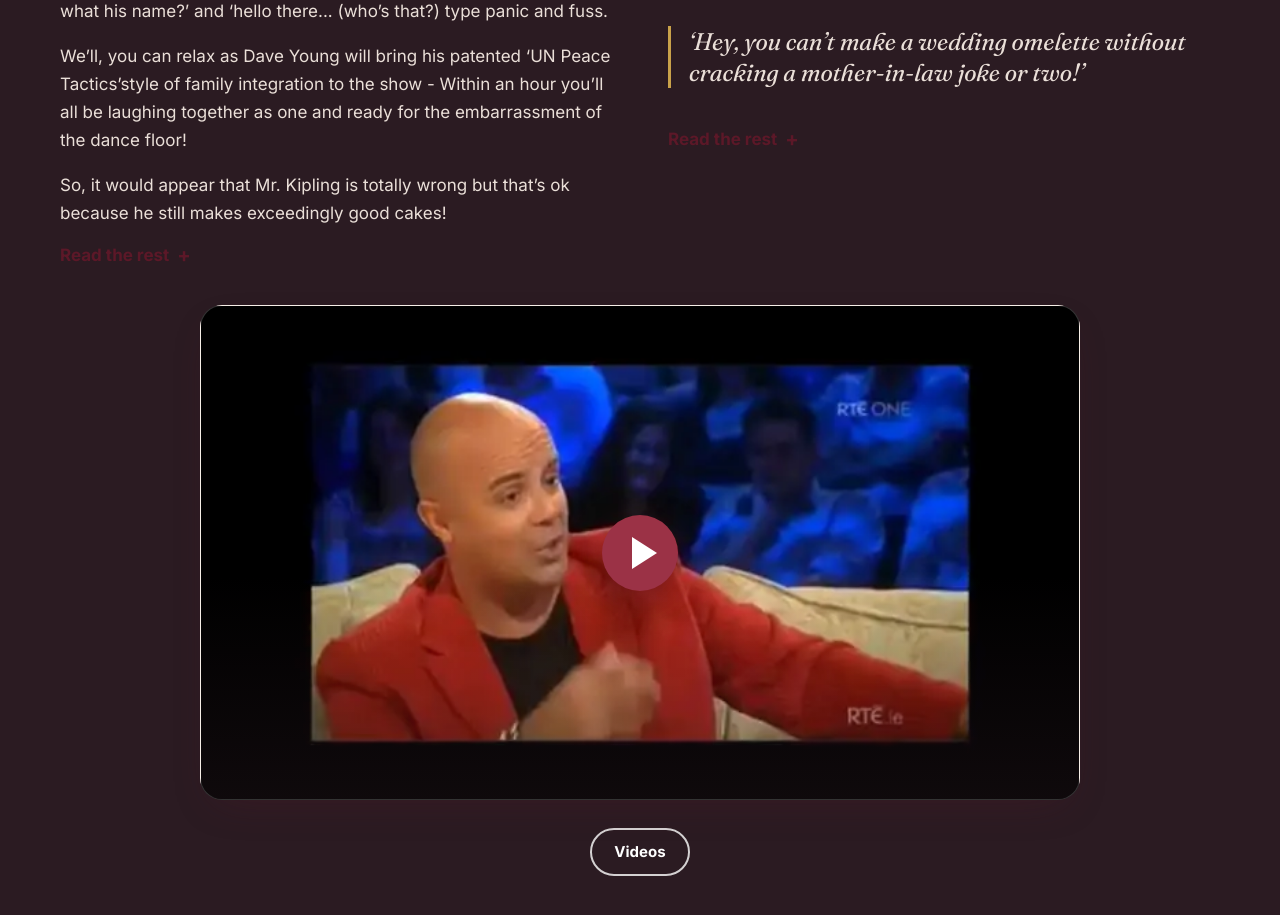
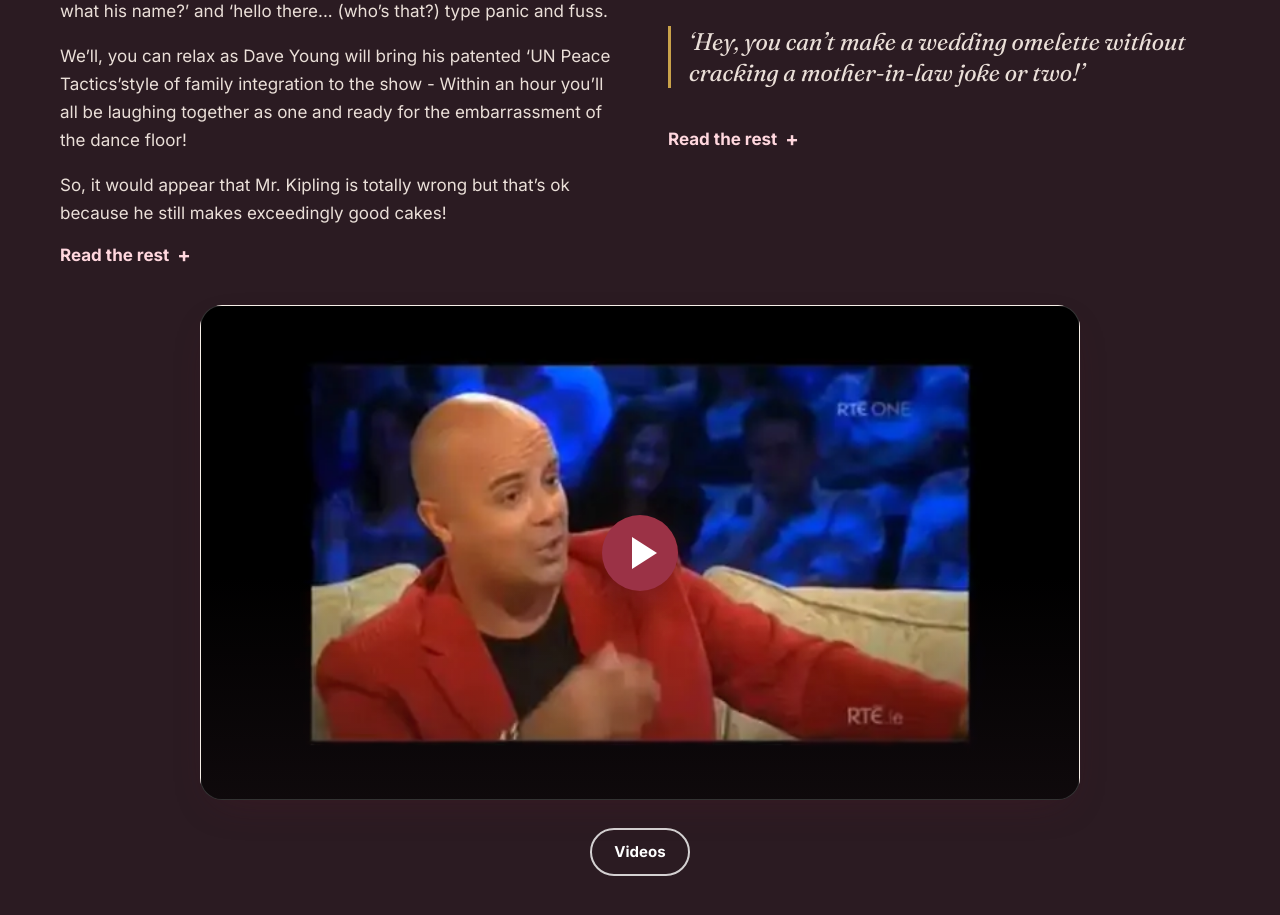
Before and after one commit to apexagenticsuk/wedding-preview, a website: page index.html in a window 1280 px wide. Shown: the part 3473-4388 px from the top of the page. Drawn offline with Linux system fonts and the light colour scheme.

Commit message:
Contrast: Read the rest link on the dark FUN section

```diff
--- a/style.css
+++ b/style.css
@@ -190,3 +190,4 @@ button.ham{flex:none;min-width:44px}
 details.more{margin-top:6px}details.more summary{cursor:pointer;font-weight:700;color:var(--rose3);min-height:44px;display:flex;align-items:center;list-style:none}
 details.more summary::-webkit-details-marker{display:none}details.more summary:after{content:"+";margin-left:8px;font-size:20px}details.more[open] summary:after{content:"–"}
 details.more[open] summary{margin-bottom:6px}
+.fun details.more summary{color:#ffd7de}
```
